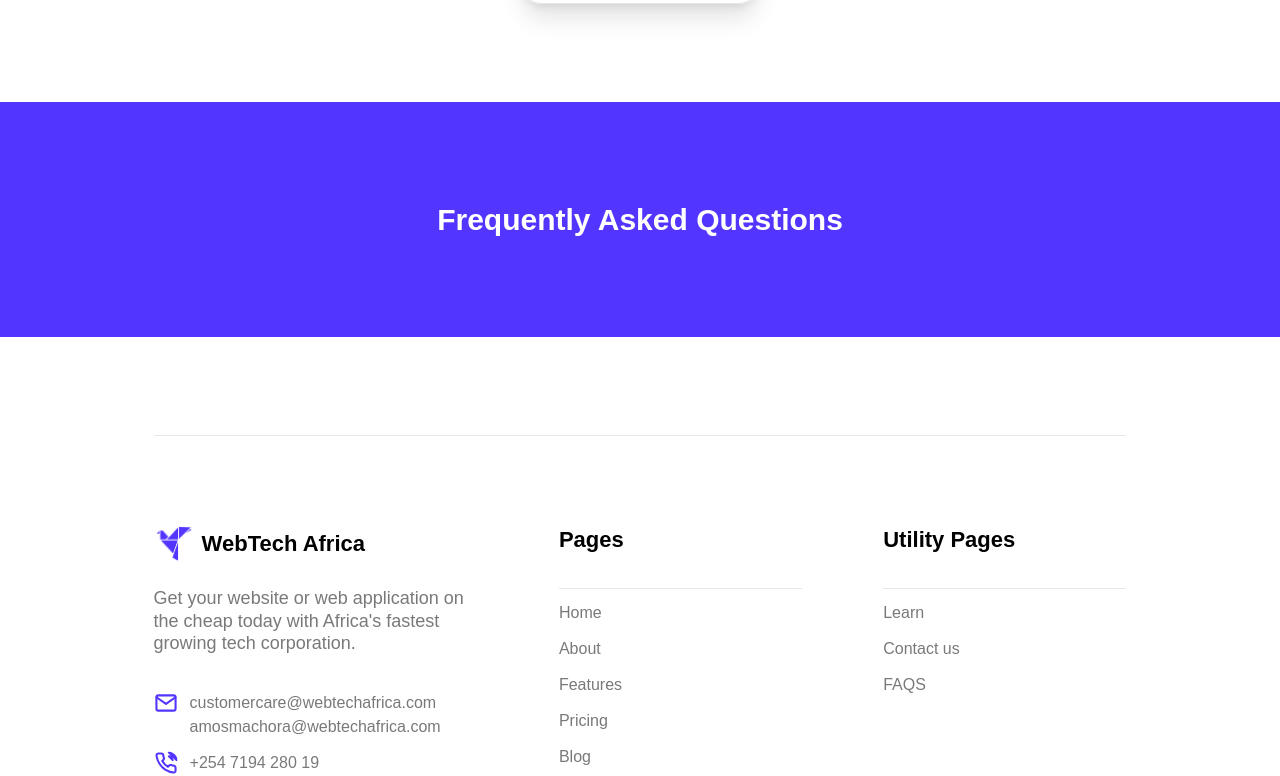
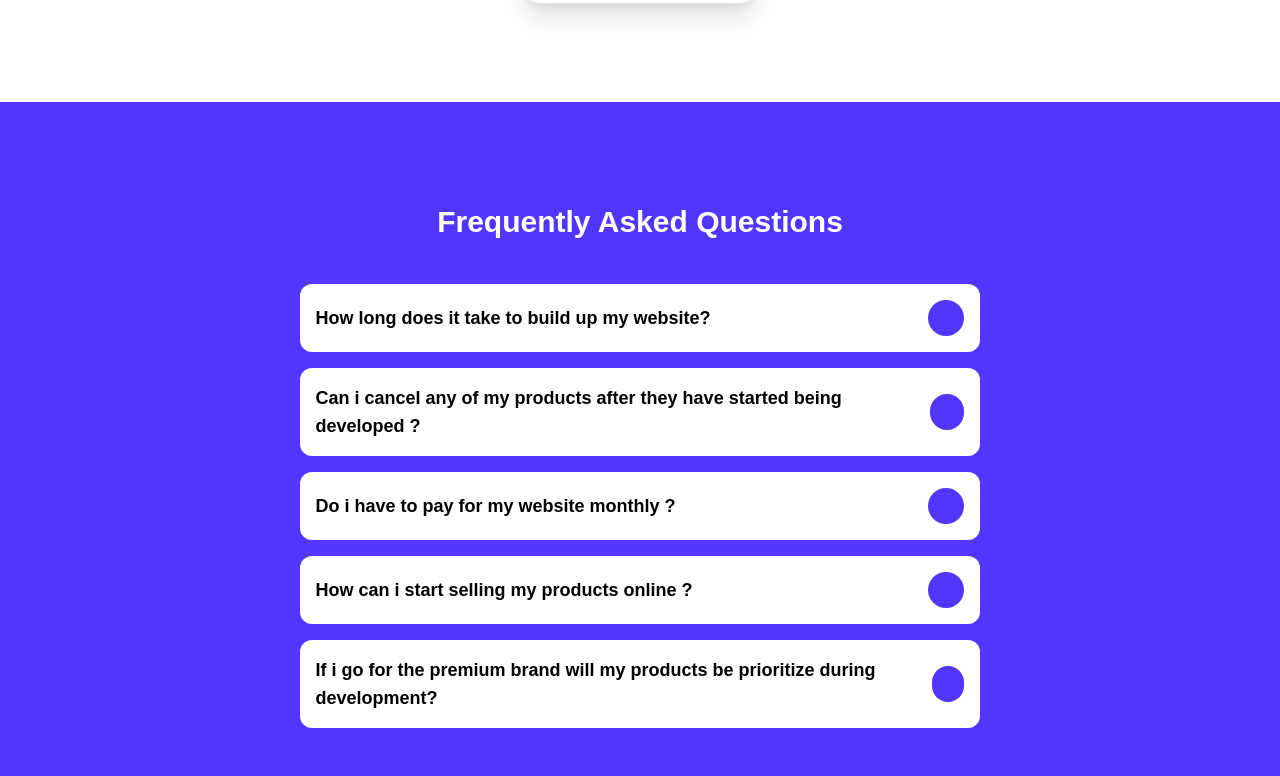
Before and after one commit to AmohPrince/project-webtechafrica, a React (Create React App) app: page /contact in a window 1280 px wide. Shown: the part 1530-2306 px from the top of the page. Built offline with nearby package versions, Linux system fonts and the light colour scheme.

Commit message:
Completed Faq page

```diff
--- a/package.json
+++ b/package.json
@@ -10,6 +10,7 @@
     "@types/node": "^16.18.11",
     "@types/react": "^18.0.26",
     "@types/react-dom": "^18.0.10",
+    "framer-motion": "^8.5.2",
     "react": "^18.2.0",
     "react-dom": "^18.2.0",
     "react-router": "^6.6.2",
--- /dev/null
+++ b/src/Components/Faq.tsx
@@ -0,0 +1,35 @@
+import { motion } from "framer-motion";
+import React, { useState } from "react";
+
+const Faq = ({ question, answer }: { question: string; answer: string }) => {
+  const [showAnswer, setShowAnswer] = useState<boolean>(false);
+
+  const variants = {
+    hidden: { opacity: 0, y: -20 },
+    visible: { opacity: 1, y: 0 },
+  };
+
+  return (
+    <div
+      className="bg-white rounded-xl py-4 px-4 cursor-pointer mb-4"
+      onClick={() => setShowAnswer((prev) => !prev)}
+    >
+      <div className="flex justify-between items-center">
+        <p className="font-semibold text-lg">{question}</p>
+        <div className="w-9 h-9 rounded-full bg-primaryOne"></div>
+      </div>
+      {showAnswer && (
+        <motion.p
+          className="default-paragraph pl-6 py-4"
+          initial="hidden"
+          animate="visible"
+          variants={variants}
+        >
+          {answer}
+        </motion.p>
+      )}
+    </div>
+  );
+};
+
+export default Faq;
--- /dev/null
+++ b/src/Json/Faqs.json
@@ -0,0 +1,22 @@
+[
+  {
+    "Question": "How long does it take to build up my website?",
+    "answer": "The length of time it takes to develop a website can vary depending on its complexity, size, and functionality. However, in the case of a complex website such as one for NASA, our estimate for completion would be approximately 2 months."
+  },
+  {
+    "Question": "Can i cancel any of my products after they have started being developed ?",
+    "answer": "We understand that sometimes, changes or cancellations may be necessary. While we do not condone wasting anyone's time, we understand that errors can happen and we are willing to accommodate any necessary adjustments to your product."
+  },
+  {
+    "Question": "Do i have to pay for my website monthly ?",
+    "answer": "The duration of your subscription will determine the terms of payment for your product. You have the option to choose between annual or monthly payments, however, for more advanced products such as webshops, the minimum subscription period is 6 months."
+  },
+  {
+    "Question": "How can i start selling my products online ?",
+    "answer": "Pick a premium subscription, let us design and deploy your page, watch the customers roll in!"
+  },
+  {
+    "Question": " If i go for the premium brand will my products be prioritize during development?",
+    "answer": "Well, while we highly value our premium subscribers, we generally work in a first come first serve basis, so what are you waiting , start now!"
+  }
+]
--- a/src/Pages/Contact.tsx
+++ b/src/Pages/Contact.tsx
@@ -1,7 +1,9 @@
 import React from "react";
 import { assets } from "../Assets/assets";
 import { CircleBackGround } from "../Components/CircleBackGround";
+import Faq from "../Components/Faq";
 import Location from "../Components/Location";
+import Faqs from "../Json/Faqs.json";
 
 const Contact = () => {
   const handleFormSubmit = (e: React.FormEvent<HTMLFormElement>) => {
@@ -104,10 +106,15 @@ const Contact = () => {
             </p>
           </div>
         </section>
-        <section className="bg-primaryOne mt-[10%] faqs">
-          <h3 className="h3 text-white text-center py-[7%]">
+        <section className="bg-primaryOne mt-[10%] faqs py-[10%]">
+          <h3 className="h3 text-white text-center mb-10">
             Frequently Asked Questions
           </h3>
+          <div className="w-1/2 mx-auto">
+            {Faqs.map((faq, i) => (
+              <Faq answer={faq.answer} question={faq.Question} key={i} />
+            ))}
+          </div>
         </section>
       </div>
     </>
```
Also changed, not shown: 1 other file (tests, documents, lock files or other folders).
